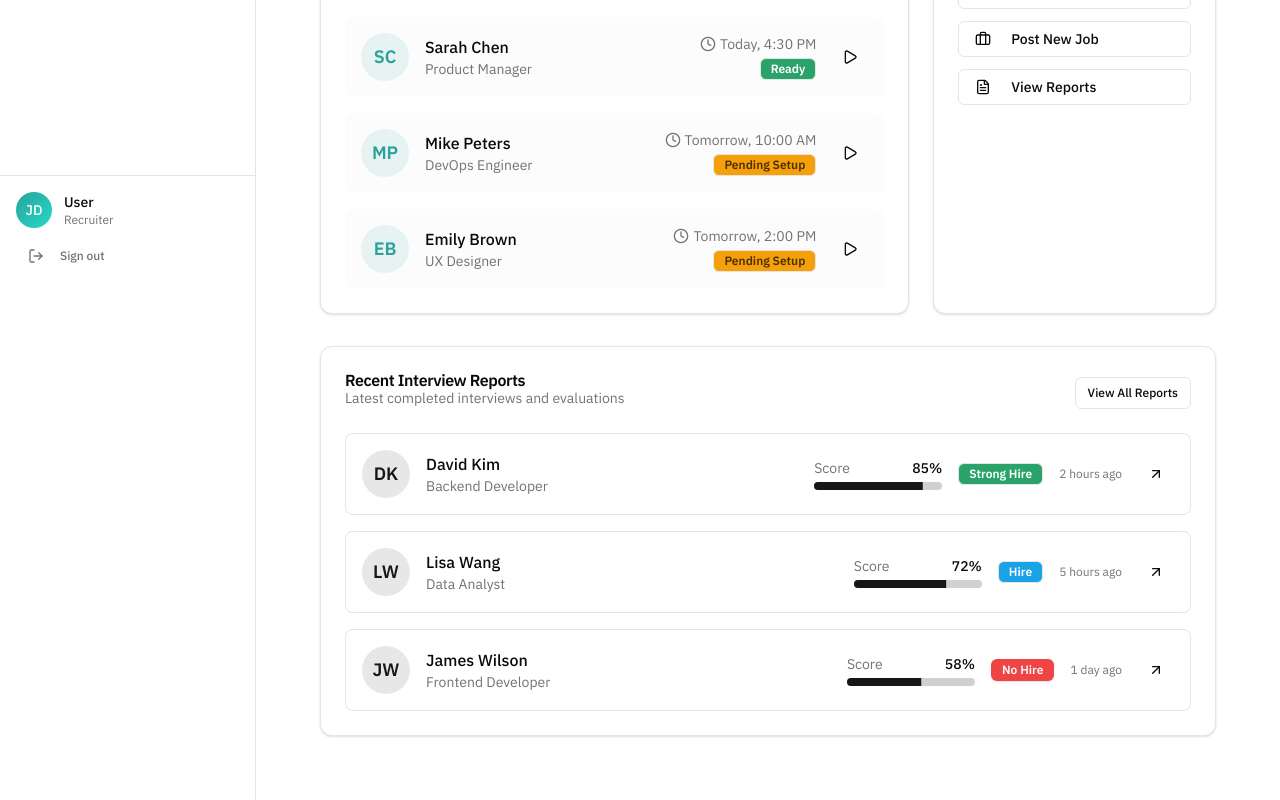
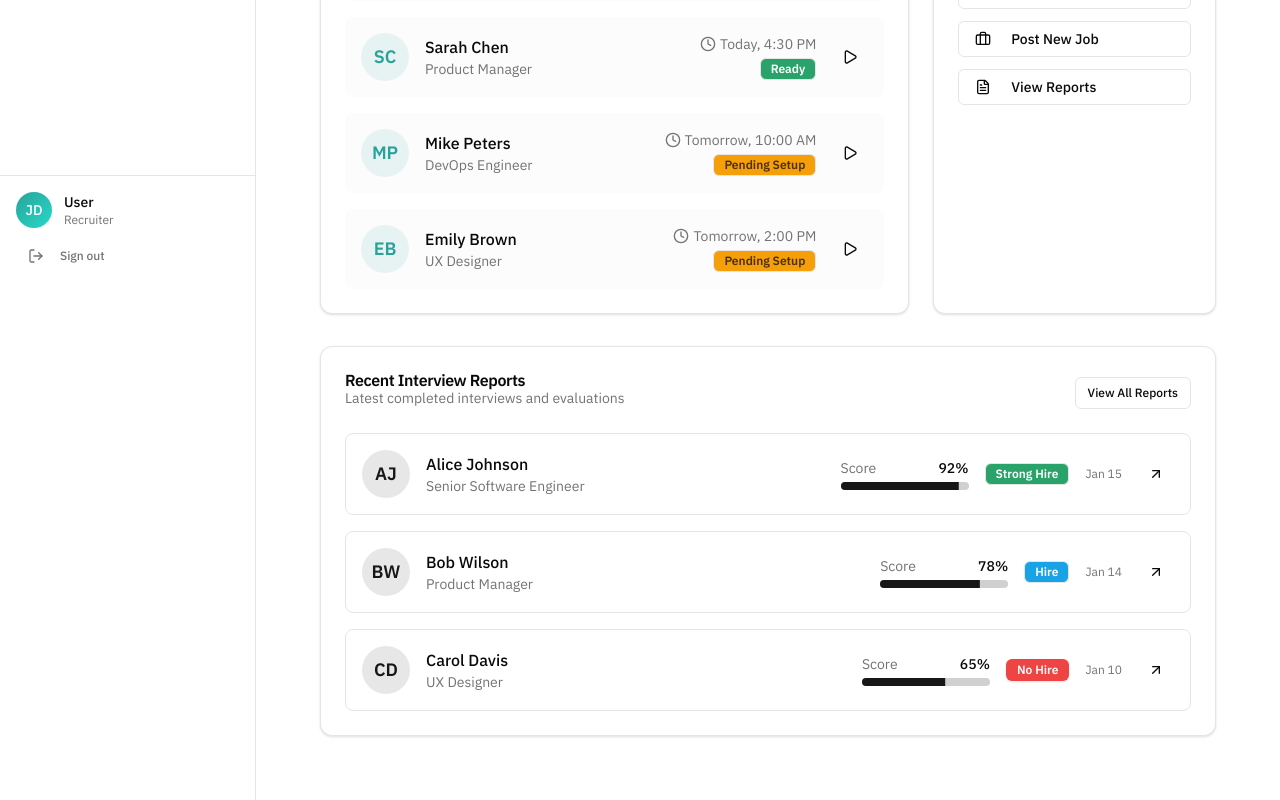
Before and after one commit to xsea29/AI-Interview-Module, a Next.js app: page /recruiter/dashboard in a window 1280 px wide. Shown: the part 512-1312 px from the top of the page. Built offline with nearby package versions, Linux system fonts and the light colour scheme.

Commit message:
refactor: Update recruiter pages with improved UI and features
- Update candidates page with better filtering and display
- Update dashboard page with real-time analytics
- Update interview detail page with enhanced controls
- Improve component imports and styling

```diff
--- a/app/(recruiter)/recruiter/candidates/page.js
+++ b/app/(recruiter)/recruiter/candidates/page.js
@@ -30,6 +30,7 @@ import { Progress } from "@/components/ui/progress";
 import { useToast } from "@/hooks/use-toast";
 import AddCandidateModal from "@/components/modals/AddCandidateModal";
 import CandidateActionsMenu from "@/components/modals/CandidateActionsMenu";
+import candidateService from "@/services/candidate.service";
 
 const API_BASE_URL = "http://localhost:5000/api/v1";
 
@@ -90,6 +91,7 @@ const Candidates = () => {
   const [showAddCandidate, setShowAddCandidate] = useState(false);
   const [loading, setLoading] = useState(true);
   const [error, setError] = useState(null);
+  const [parsingCandidateId, setParsingCandidateId] = useState(null);
   const { toast } = useToast();
 
   // Fetch candidates and stats
@@ -250,6 +252,44 @@ const Candidates = () => {
         description: err.message,
         variant: "destructive",
       });
+    }
+  };
+
+  const handleParseResume = async (candidateId) => {
+    try {
+      setParsingCandidateId(candidateId);
+
+      // Check if candidate has resume
+      const candidate = candidates.find(c => c._id === candidateId);
+      if (!candidate?.resume?.url) {
+        toast({
+          title: "No Resume",
+          description: "This candidate has no resume uploaded. Please upload one first.",
+          variant: "destructive",
+        });
+        setParsingCandidateId(null);
+        return;
+      }
+
+      // Parse the resume
+      await candidateService.parseExistingResume(candidateId, true);
+
+      // Refresh candidates list
+      fetchCandidates();
+      fetchStats();
+
+      toast({
+        title: "Success",
+        description: "Resume parsed successfully",
+      });
+    } catch (error) {
+      toast({
+        title: "Parsing Failed",
+        description: error.message || "Failed to parse resume",
+        variant: "destructive",
+      });
+    } finally {
+      setParsingCandidateId(null);
     }
   };
 
@@ -455,11 +495,26 @@ const Candidates = () => {
                               </div>
 
                               <div className="flex items-center gap-2">
-  <Button variant="outline" size="sm">
+  <Button
+    variant="outline"
+    size="sm"
+    onClick={() => router.push(`/recruiter/candidates/${candidate._id}`)}
+    title="View Profile"
+  >
     <Mail className="h-4 w-4" />
   </Button>
-  <Button variant="outline" size="sm">
-    <FileText className="h-4 w-4" />
+  <Button
+    variant="outline"
+    size="sm"
+    onClick={() => handleParseResume(candidate._id)}
+    disabled={parsingCandidateId === candidate._id}
+    title="Parse Resume"
+  >
+    {parsingCandidateId === candidate._id ? (
+      <Loader2 className="h-4 w-4 animate-spin" />
+    ) : (
+      <FileText className="h-4 w-4" />
+    )}
   </Button>
   <CandidateActionsMenu
     candidateId={candidate._id}
--- a/app/(recruiter)/recruiter/dashboard/page.js
+++ b/app/(recruiter)/recruiter/dashboard/page.js
@@ -20,6 +20,7 @@ import { Card, CardContent, CardDescription, CardHeader, CardTitle } from "@/com
 import { Badge } from "@/components/ui/badge";
 import { Button } from "@/components/ui/button";
 import { Progress } from "@/components/ui/progress";
+import { mockReports } from "@/types/report";
 
 const stats = [
   {
@@ -83,29 +84,20 @@ const upcomingInterviews = [
   },
 ];
 
-const recentReports = [
-  {
-    candidate: "David Kim",
-    role: "Backend Developer",
-    score: 85,
-    recommendation: "strong_hire",
-    completedAt: "2 hours ago",
-  },
-  {
-    candidate: "Lisa Wang",
-    role: "Data Analyst",
-    score: 72,
-    recommendation: "hire",
-    completedAt: "5 hours ago",
-  },
-  {
-    candidate: "James Wilson",
-    role: "Frontend Developer",
-    score: 58,
-    recommendation: "no_hire",
-    completedAt: "1 day ago",
-  },
-];
+// Get 3 most recent reports from mock data
+const recentReports = mockReports
+  .sort((a, b) => new Date(b.completedAt) - new Date(a.completedAt))
+  .slice(0, 3)
+  .map(report => ({
+    candidate: report.candidate,
+    role: report.role,
+    score: report.overallScore.score,
+    recommendation: report.recommendation,
+    completedAt: new Date(report.completedAt).toLocaleDateString('en-US', {
+      month: 'short',
+      day: 'numeric'
+    }),
+  }));
 
 const RecruiterDashboard = () => {
   return (
@@ -118,7 +110,7 @@ const RecruiterDashboard = () => {
             <p className="text-muted-foreground mt-1">Welcome back, Jane! Here&apos;s your hiring overview.</p>
           </div>
           <Link href="/recruiter/interviews/new" legacyBehavior>
-            <Button className="bg-accent text-accent-foreground">
+            <Button variant="accent">
               <Plus className="h-4 w-4 mr-2" />
               Create Interview
             </Button>
--- a/app/(recruiter)/recruiter/interviews/[interviewId]/page.js
+++ b/app/(recruiter)/recruiter/interviews/[interviewId]/page.js
@@ -437,8 +437,39 @@ const InterviewDetail = () => {
       const token = localStorage.getItem('accessToken');
       const user = JSON.parse(localStorage.getItem('user') || '{}');
 
+      // Check if interview has a report ID
+      if (!interview?.reportId) {
+        // Try to create/fetch report first
+        try {
+          const reportResponse = await fetch(
+            `${API_BASE_URL}/reports/from-interview/${interviewId}`,
+            {
+              method: 'POST',
+              headers: {
+                'Authorization': `Bearer ${token}`,
+                'Content-Type': 'application/json',
+              },
+              body: JSON.stringify({ interviewId }),
+            }
+          );
+
+          if (!reportResponse.ok) {
+            throw new Error('Could not create/fetch report');
+          }
+
+          const reportData = await reportResponse.json();
+          console.log("Report created/fetched:", reportData);
+        } catch (reportError) {
+          console.warn("Report creation attempt failed:", reportError);
+          // Continue anyway - try to use the interview ID
+        }
+      }
+
+      const reportIdToUse = interview?.reportId || interviewId;
+
+      // Make decision on the report using addReview endpoint
       const response = await fetch(
-        `${API_BASE_URL}/interviews/${interviewId}/decision`,
+        `${API_BASE_URL}/reports/${reportIdToUse}/reviews`,
         {
           method: 'POST',
           headers: {
@@ -446,10 +477,9 @@ const InterviewDetail = () => {
             'Content-Type': 'application/json',
           },
           body: JSON.stringify({
-            organizationId: user.organizationId,
-            status: decision,
+            decision: decision,
             notes: decisionNotes,
-            decidedBy: user._id
+            reviewerRole: user.role || 'recruiter'
           }),
         }
       );
```
